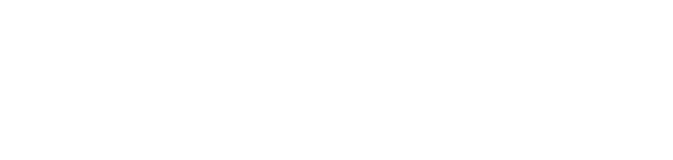
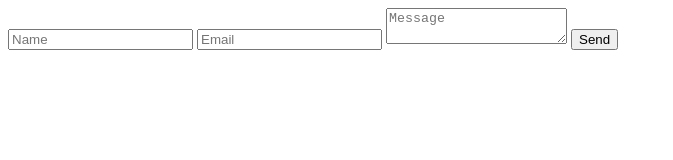
Before and after one commit to giofahreza/hacktiv8-rmt7, a plain HTML site: page contact.html in a window 1280 px wide. Shown: the whole page, without its empty margins (0-673 px from the left). Drawn offline with Linux system fonts and the light colour scheme.

Commit message:
[DEV-241] Add contact form

```diff
--- a/contact.html
+++ b/contact.html
@@ -6,6 +6,11 @@
     <title>Contact</title>
 </head>
 <body>
-
+    <form action="contact.php" method="post">
+        <input type="text" name="name" placeholder="Name">
+        <input type="email" name="email" placeholder="Email">
+        <textarea name="message" placeholder="Message"></textarea>
+        <button type="submit">Send</button>
+    </form>
 </body>
 </html>
```
